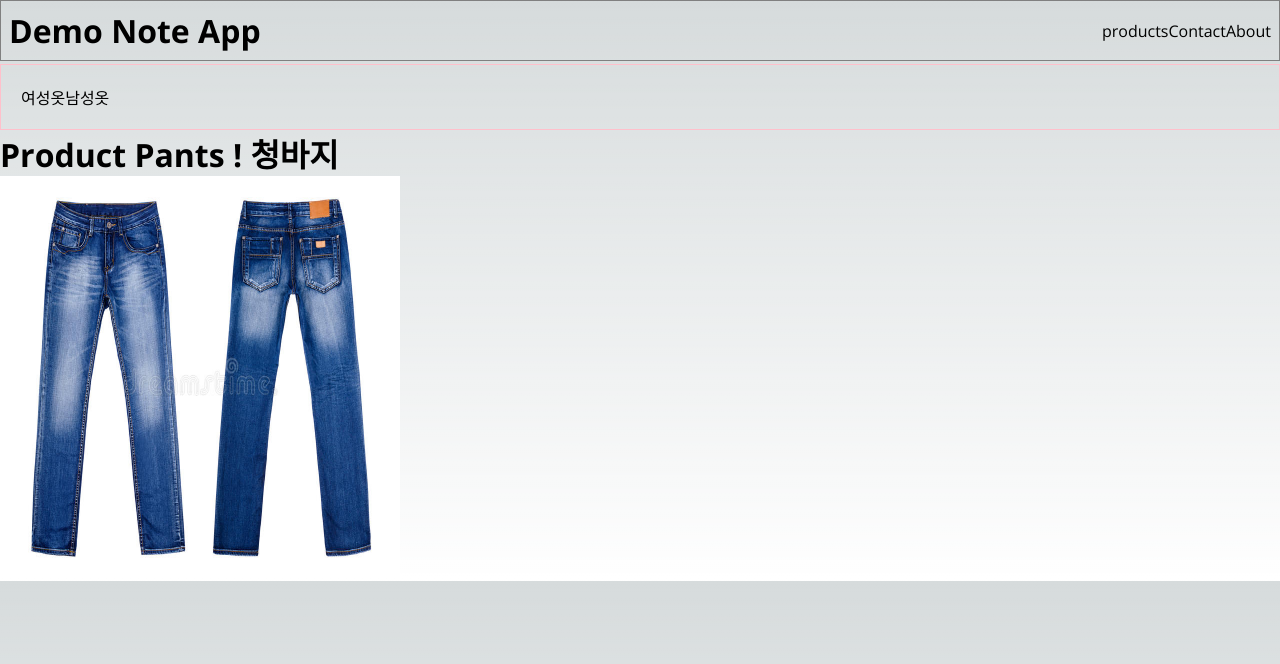
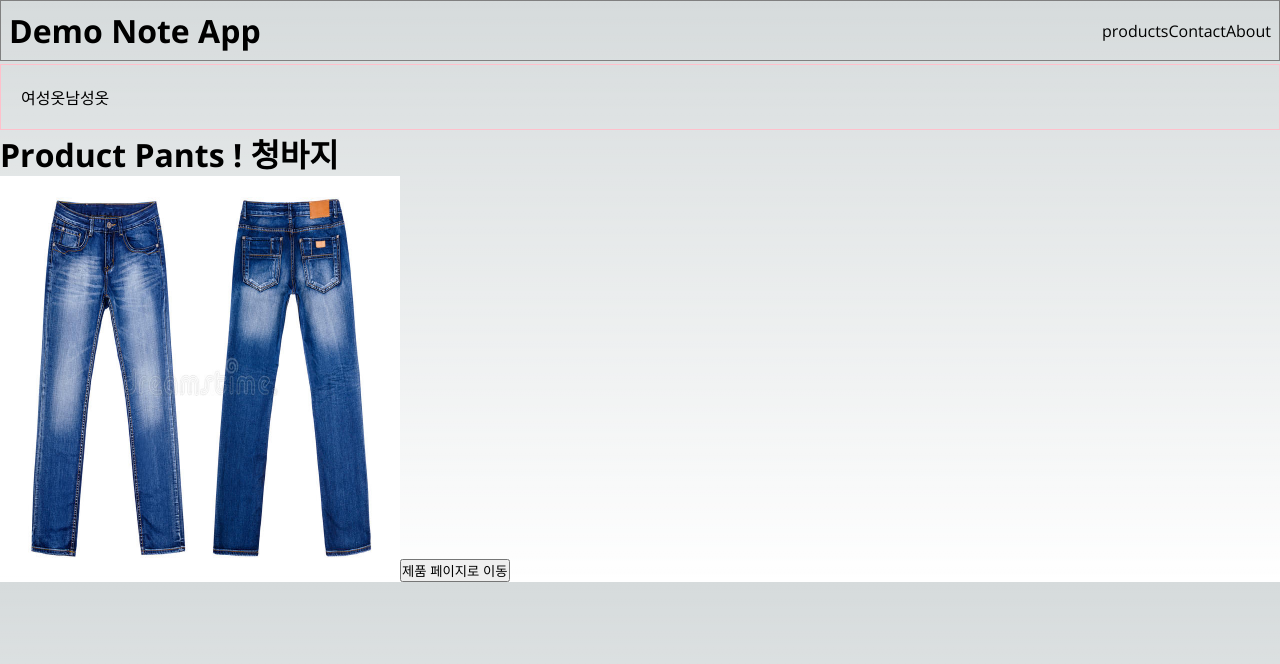
Before and after one commit to bggbr/nextjs-starter-kit, a Next.js app in the folder my-app/: page /products/1234 in a window 1280 px wide. Shown: the top 664 px of the page. Built offline with nearby package versions, Linux system fonts and the light colour scheme.

Commit message:
뒤로가기 버튼 (Client Component로 대체)

```diff
--- a/my-app/src/app/products/[slug]/page.tsx
+++ b/my-app/src/app/products/[slug]/page.tsx
@@ -1,6 +1,7 @@
 import { getProduct, getProducts } from "@/service/products";
-import { notFound } from "next/navigation";
+import { notFound, redirect } from "next/navigation";
 import Image from "next/image";
+import GoProductsButton from "@/components/GoProductsButton";
 
 type Props = {
     params: {
@@ -12,13 +13,15 @@ export default async function Product({ params: { slug } }: Props) {
     const product = await getProduct(slug);
 
     if (!product) {
-        notFound();
+        redirect("/products");
+        // notFound();
     }
 
     return (
         <>
             <h1>Product Pants ! {product.name}</h1>
             <Image src={`/images/${product.image}`} alt="products" width={400} height={400} />
+            <GoProductsButton />
         </>
     );
 }
--- /dev/null
+++ b/my-app/src/components/GoProductsButton.tsx
@@ -0,0 +1,16 @@
+"use client";
+import { useRouter } from "next/navigation";
+import React from "react";
+
+export default function GoProductsButton() {
+    const router = useRouter();
+    return (
+        <button
+            onClick={() => {
+                router.push("/products");
+            }}
+        >
+            제품 페이지로 이동
+        </button>
+    );
+}
```
